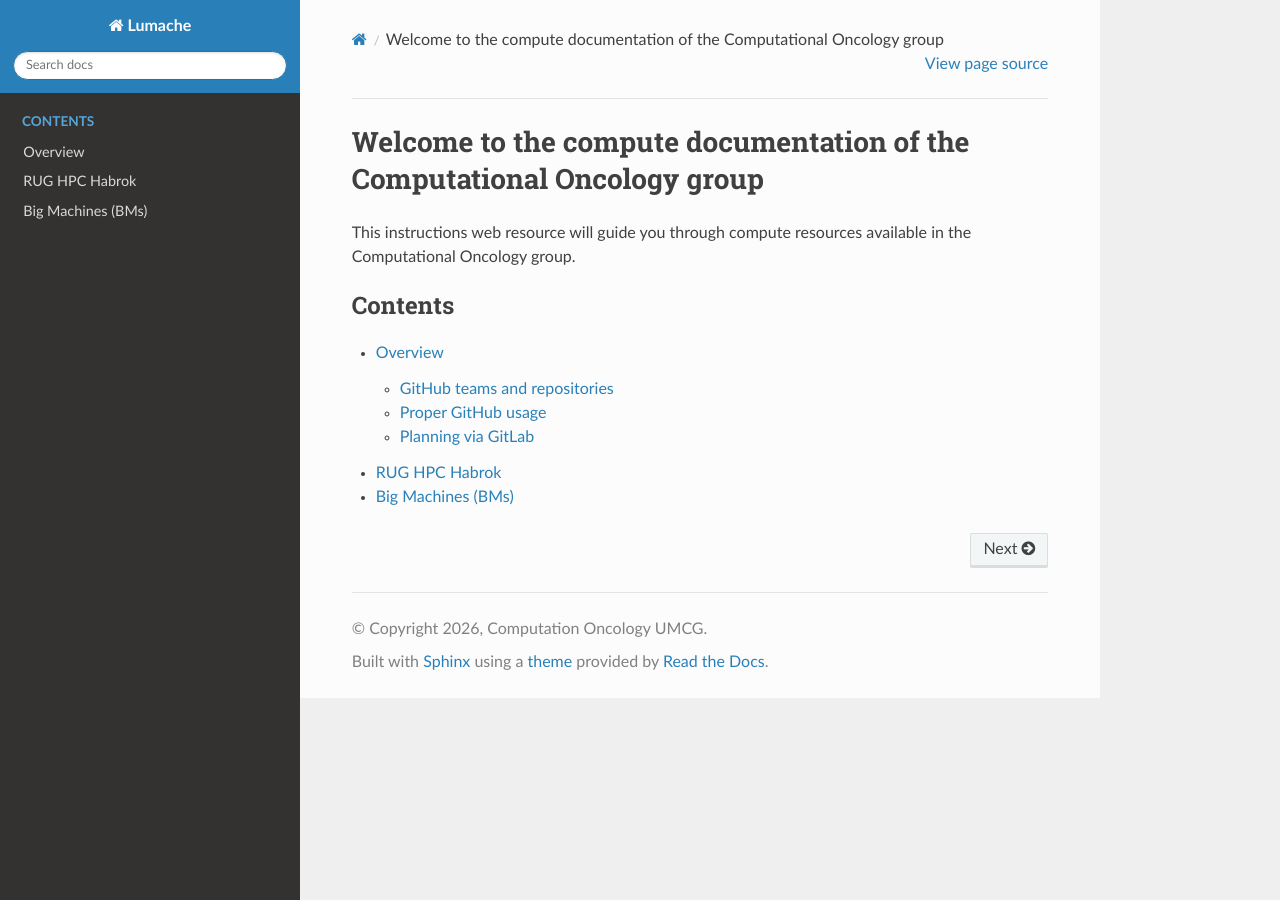
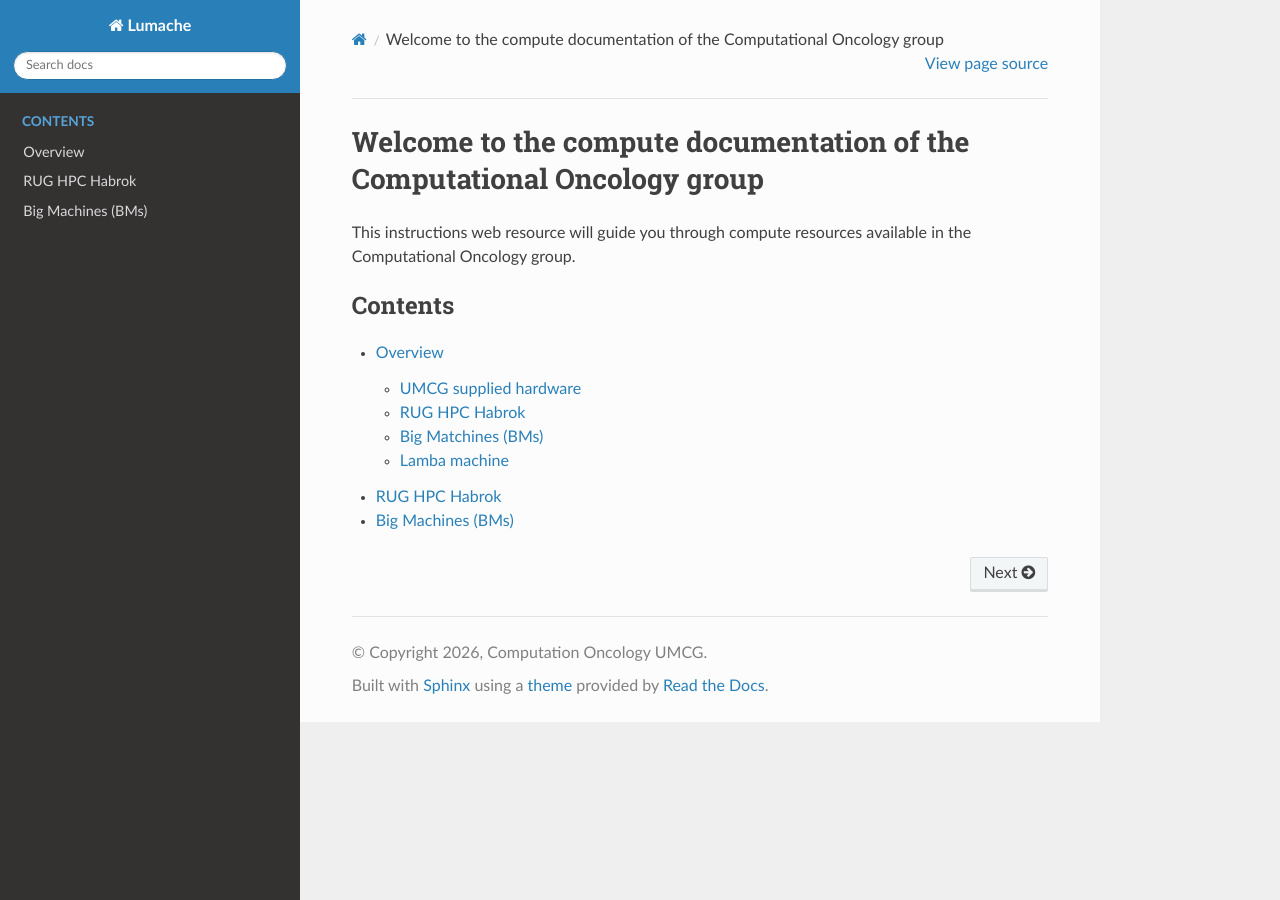
Before and after one commit to ComputationalOncologyUMCG/computational-oncology-compute-instructions, a Sphinx documentation site: the page built from docs/source/index.rst, in a window 1280 px wide. Built offline with Sphinx 7.4.7 and the Read the Docs theme 3.1.0, drawn with Linux system fonts in a browser that asks for light colours; some of the changed lines change nothing that is shown.

Commit message:
- update overview page

```diff
--- a/docs/source/overview.rst
+++ b/docs/source/overview.rst
@@ -1,33 +1,26 @@
 Overview
 ========
 
-.. _github_teams_and_repos:
-GitHub teams and repositories
+.. _umcg_supplied_hardware:
+UMCG supplied hardware
 -----------------------------
 
-Code in our group is organized via GitHub. Projects are organized in repositories and teams. Generally, a project will have a team assigned to it, with a single repository that is named the same as the team. Users are then made members of that team, so that they can make edits on that repository.
+TODO
 
-Sometimes projects contain multiple work packages or projects, or a project is too big to put into a singular github repository. In these cases the single-repo-single-team principle still holds true. The way this is managed, is by making subteams inside parent teams.
-
-For example let us say that we are developing ToolX for use on both python and R. We would then create a parent Team called ToolX. This team would then have two subteams called ToolX-py and ToolX-R, each with their own repository.
-
-To start developing using the group github, make sure you have an account and proper access. See :doc:`prerequisites`
-
-
-.. _proper_github_usage:
-Proper GitHub usage
+.. _habrok:
+RUG HPC Habrok
 -----------------------------
 
-Many projects do not think about github and code sharing until the very last moment, where they simply upload all the code all in one go. While this generally works, it is not the most efficient, traceable and collaborative approach.
+TODO
 
-Ideally, you start out with a GitHub repository, and keep adding to it as the project progresses. This allows you to trace where you did what, and if you break anything, allows you to trace back where you might have broken it. It also allows collaborators to look at your code, to either work on it themselves, or to use it as an inspiration. It also makes it easier for you to switch between by machines, by just pushing and pulling changes across your machines.
-Some advanced options also include generating images containing your code, allowing you to share pipelines and tools.
-
-Git and Github can be used via the command line, but a lot of users prefer a graphical interface. Here there are two applications documented :doc:`github_via_sourcetree` and :doc:`github_via_github_desktop`
-
-
-.. _using_gitlab_planning:
-Planning via GitLab
+.. _bigmachines:
+Big Matchines (BMs)
 -----------------------------
 
-You can in addition to using GitHub for your code, also use GitLab (not the same), to plan your projects. You can request one of the admins to add you to the group on GitLab, and ask them to set it up so that GitLab will show your GitHub code. See :doc:`prerequisites`
+TODO
+
+.. _lambda:
+Lamba machine
+-----------------------------
+
+TODO
```
